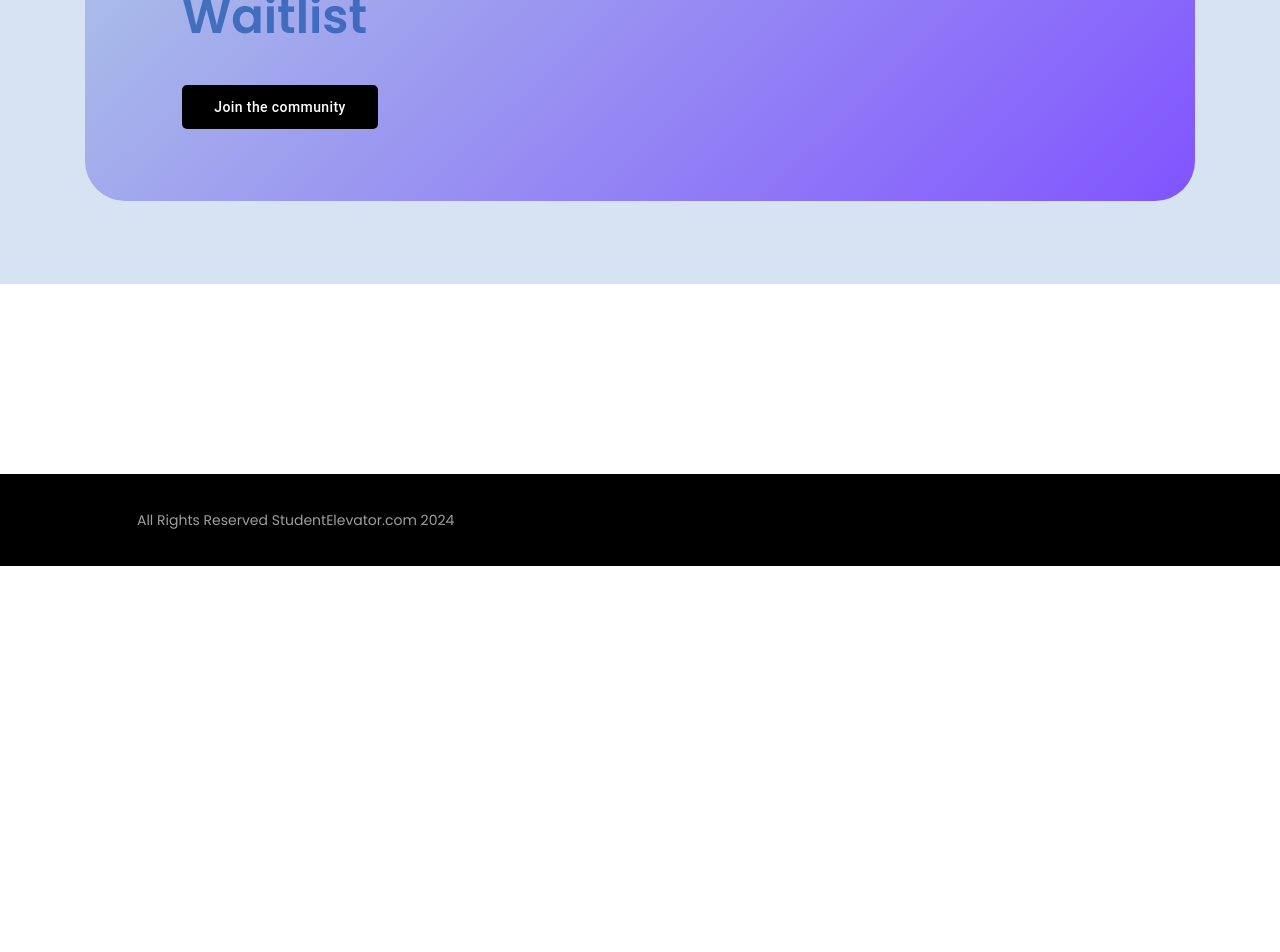
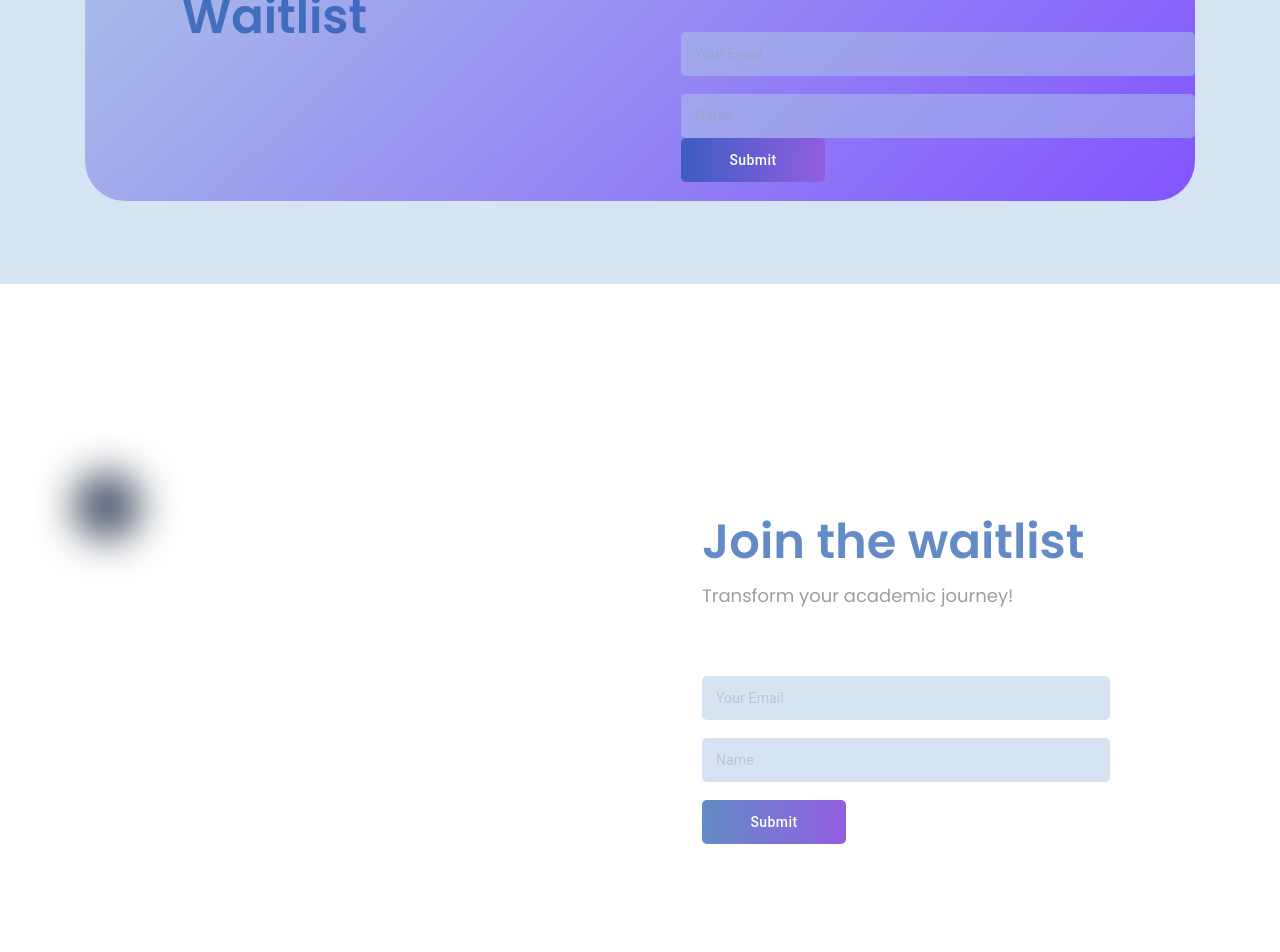
Before and after one commit to aarondon1/StudentElevator, a Next.js app: page / in a window 1280 px wide. Shown: the part 2320-3272 px from the top of the page. Before the commit the page ends 2886 px from the top, so only its background shows below. Built offline with nearby package versions, Linux system fonts and the light colour scheme.

Commit message:
changes to landing page

```diff
--- a/components/LandingPage/feature-section.js
+++ b/components/LandingPage/feature-section.js
@@ -1,4 +1,11 @@
-import { Button } from "@mui/material";
+
+import {
+  TextField,
+  InputAdornment,
+  Icon,
+  IconButton,
+  Button,
+} from "@mui/material";
 import PropTypes from "prop-types";
 
 const FeatureSection = ({ className = "" }) => {
@@ -192,29 +199,67 @@ const FeatureSection = ({ className = "" }) => {
                   <h1 className="m-0 self-stretch relative text-inherit leading-[65px] font-semibold font-[inherit] z-[2] mq800:text-19xl mq800:leading-[52px] mq450:text-10xl mq450:leading-[39px]">
                     Sign Up for our Waitlist
                   </h1>
+
+                </div>
+
+              </div>
+            </div>
+          </div>
+          <div className="w-[514px] flex flex-col items-start justify-start py-0 px-0 box-border min-w-[514px] max-w-full mq800:min-w-full mq1150:flex-1">
+          <div className="self-stretch flex flex-col items-start justify-start gap-[18px]">
+                    <TextField
+                      className="[border:none] bg-[transparent] self-stretch h-11 font-poppins text-sm text-darkgray"
+                      placeholder="Your Email"
+                      variant="outlined"
+                      sx={{
+                        "& fieldset": { border: "none" },
+                        "& .MuiInputBase-root": {
+                          height: "44px",
+                          backgroundColor: "rgba(174, 200, 230, 0.5)",
+                          borderRadius: "5px",
+                          fontSize: "14px",
+                        },
+                        "& .MuiInputBase-input": { color: "#9e9e9e" },
+                      }}
+                    />
+                    <TextField
+                      className="[border:none] bg-[transparent] self-stretch h-11 font-poppins text-sm text-darkgray"
+                      placeholder="Name"
+                      variant="outlined"
+                      sx={{
+                        "& fieldset": { border: "none" },
+                        "& .MuiInputBase-root": {
+                          height: "44px",
+                          backgroundColor: "rgba(174, 200, 230, 0.5)",
+                          borderRadius: "5px",
+                          fontSize: "14px",
+                        },
+                        "& .MuiInputBase-input": { color: "#9e9e9e" },
+                      }}
+                    />
+
+                  </div>
                   <Button
-                    className="w-[196px] h-11 z-[2]"
+                    className="w-36 h-11"
                     disableElevation
                     variant="contained"
                     sx={{
                       textTransform: "none",
                       color: "#fff",
                       fontSize: "14",
-                      background: "#000",
+                      background:
+                        "linear-gradient(92.51deg, rgba(11, 74, 164, 0.64), #925fe2)",
                       borderRadius: "5px",
-                      "&:hover": { background: "#000" },
-                      width: 196,
+                      "&:hover": {
+                        background:
+                          "linear-gradient(92.51deg, rgba(11, 74, 164, 0.64), #925fe2)",
+                      },
+                      width: 144,
                       height: 44,
                     }}
                   >
-                    Join the community
+                    Submit
                   </Button>
-                </div>
-              </div>
-            </div>
-          </div>
-          <div className="w-[514px] flex flex-col items-start justify-start py-0 px-0 box-border min-w-[514px] max-w-full mq800:min-w-full mq1150:flex-1">
-
           </div>
         </div>
       </div>
--- /dev/null
+++ b/components/LandingPage/get-in-touch.js
@@ -0,0 +1,99 @@
+import {
+  TextField,
+  InputAdornment,
+  Icon,
+  IconButton,
+  Button,
+} from "@mui/material";
+import PropTypes from "prop-types";
+
+const GetInTouch = ({ className = "" }) => {
+  return (
+    <div
+      className={`w-[1346px] flex flex-row items-start justify-center py-0 px-5 box-border max-w-full text-center text-29xl text-darkslateblue font-poppins ${className}`}
+    >
+      <div className="w-[1130px] flex flex-row items-start justify-between max-w-full gap-5 mq800:flex-wrap">
+        <div className="h-16 w-16 relative [filter:blur(20px)] rounded-[50%] [background:radial-gradient(50%_50%_at_50%_50%,_rgba(11,_74,_164,_0.64),_#141414)] z-[1]" />
+        <div className="w-[644px] flex flex-col items-start justify-start pt-7 px-0 pb-0 box-border max-w-full">
+          <div className="self-stretch flex flex-row items-end justify-start gap-[45px] max-w-full mq800:gap-[22px] mq800:flex-wrap">
+            <div className="h-24 w-24 relative [filter:blur(20px)] rounded-[50%] [background:radial-gradient(50%_50%_at_50%_50%,_rgba(11,_74,_164,_0.64),_#141414)] z-[1]" />
+            <div className="flex-1 flex flex-col items-start justify-start pt-0 px-0 pb-[84px] box-border min-w-[327px] min-h-[600px] max-w-full mq800:pb-[55px] mq800:box-border">
+              <div className="self-stretch flex flex-col items-start justify-start gap-[66px] max-w-full mq800:gap-[33px] mq450:gap-4">
+                <div className="self-stretch flex flex-col items-start justify-start">
+                  <h1 className="m-0 relative text-inherit leading-[80px] font-semibold font-[inherit] mq800:text-19xl mq800:leading-[64px] mq450:text-10xl mq450:leading-[48px]">
+                    Join the waitlist
+                  </h1>
+                  <div className="self-stretch relative text-lg leading-[28px] text-darkgray text-left z-[1]">
+                    Transform your academic journey!
+                  </div>
+                </div>
+                <div className="w-[408px] flex flex-col items-start justify-start gap-[18px] max-w-full">
+                  <div className="self-stretch flex flex-col items-start justify-start gap-[18px]">
+                    <TextField
+                      className="[border:none] bg-[transparent] self-stretch h-11 font-poppins text-sm text-darkgray"
+                      placeholder="Your Email"
+                      variant="outlined"
+                      sx={{
+                        "& fieldset": { border: "none" },
+                        "& .MuiInputBase-root": {
+                          height: "44px",
+                          backgroundColor: "rgba(174, 200, 230, 0.5)",
+                          borderRadius: "5px",
+                          fontSize: "14px",
+                        },
+                        "& .MuiInputBase-input": { color: "#9e9e9e" },
+                      }}
+                    />
+                    <TextField
+                      className="[border:none] bg-[transparent] self-stretch h-11 font-poppins text-sm text-darkgray"
+                      placeholder="Name"
+                      variant="outlined"
+                      sx={{
+                        "& fieldset": { border: "none" },
+                        "& .MuiInputBase-root": {
+                          height: "44px",
+                          backgroundColor: "rgba(174, 200, 230, 0.5)",
+                          borderRadius: "5px",
+                          fontSize: "14px",
+                        },
+                        "& .MuiInputBase-input": { color: "#9e9e9e" },
+                      }}
+                    />
+
+                  </div>
+                  <Button
+                    className="w-36 h-11"
+                    disableElevation
+                    variant="contained"
+                    sx={{
+                      textTransform: "none",
+                      color: "#fff",
+                      fontSize: "14",
+                      background:
+                        "linear-gradient(92.51deg, rgba(11, 74, 164, 0.64), #925fe2)",
+                      borderRadius: "5px",
+                      "&:hover": {
+                        background:
+                          "linear-gradient(92.51deg, rgba(11, 74, 164, 0.64), #925fe2)",
+                      },
+                      width: 144,
+                      height: 44,
+                    }}
+                  >
+                    Submit
+                  </Button>
+                </div>
+              </div>
+            </div>
+          </div>
+        </div>
+      </div>
+    </div>
+  );
+};
+
+GetInTouch.propTypes = {
+  className: PropTypes.string,
+};
+
+export default GetInTouch;
--- a/pages/index.js
+++ b/pages/index.js
@@ -2,6 +2,7 @@ import Header from "../components/LandingPage/Header";
 import HeroSection from "../components/LandingPage/HeroSection";
 import FeatureSection from "../components/LandingPage/feature-section";
 import Footer from "../components/LandingPage/Footer";
+import GetInTouch from "../components/LandingPage/get-in-touch"
 
 const LandingPage = () => {
   return (
@@ -15,7 +16,7 @@ const LandingPage = () => {
       </section>
       <FeatureSection />
       <section className="self-stretch flex flex-col items-start justify-start gap-[21px] max-w-full">
-
+        <GetInTouch />
         <Footer />
       </section>
     </div>
```
